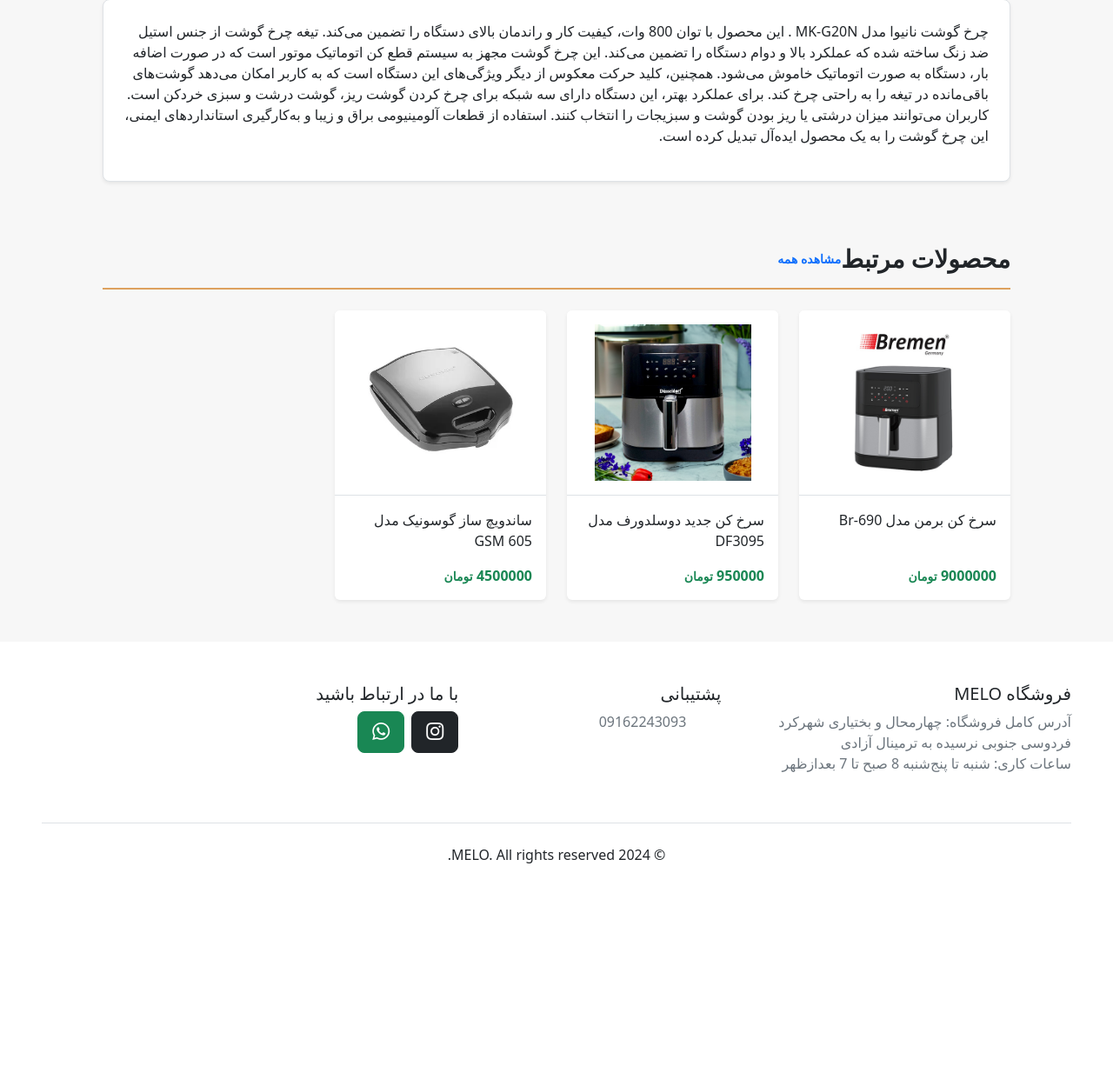
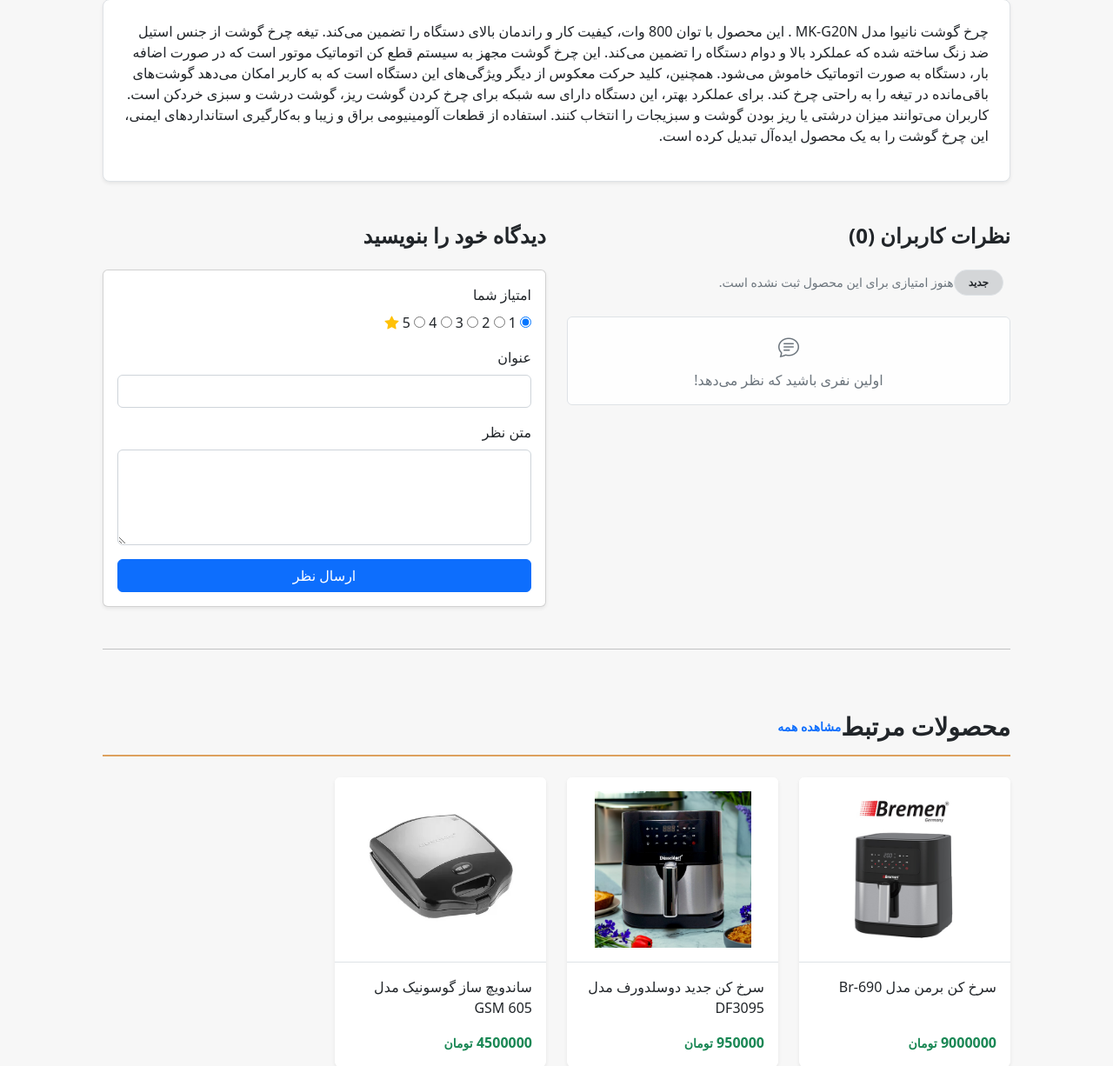
Before and after one commit to Arash1413/Mokhtarian_Store, a Django app: a page that uses store/templates/store/product/detail.html in a window 1280 px wide. Shown: the part 885-2111 px from the top of the page at 87% size. Before the commit the page ends 1878 px from the top, so only its background shows below. Run offline with Django 5.2, Linux system fonts and the light colour scheme; a user stored in the database is signed in; data comes from the database, SQL or seed files in the repository; data that the repository does not hold is empty; parts of the project's set-up code (start-up, migrations or seed data) failed here and were passed over; some libraries are stand-ins or nearby versions.

```diff
--- a/store/forms.py
+++ b/store/forms.py
@@ -5,6 +5,9 @@ from django.contrib.auth.models import User
 from django import forms
 from .models import ShippingAddress
 from .models import ShippingAddress, Customer
+from .models import Review
+
+
 
 class CustomUserCreationForm(UserCreationForm):
     phone_number = forms.CharField(
@@ -127,3 +130,13 @@ class PasswordResetForm(forms.Form):
         p2 = cleaned_data.get("confirm_password")
         if p1 and p2 and p1 != p2:
             raise forms.ValidationError("رمز عبور و تکرار آن مطابقت ندارند.")
+
+class ReviewForm(forms.ModelForm):
+    class Meta:
+        model = Review
+        fields = ['subject', 'comment', 'rating']
+        widgets = {
+            'subject': forms.TextInput(attrs={'class': 'form-control', 'placeholder': 'عنوان نظر'}),
+            'comment': forms.Textarea(attrs={'class': 'form-control', 'rows': 4, 'placeholder': 'متن نظر خود را بنویسید...'}),
+            'rating': forms.NumberInput(attrs={'class': 'form-control', 'min': 1, 'max': 5}),
+        }
--- a/store/models.py
+++ b/store/models.py
@@ -3,6 +3,7 @@ from django.contrib.auth.models import User
 from django.urls import reverse
 from simple_history.models import HistoricalRecords
 from django.contrib.auth.hashers import make_password
+from django.core.validators import MinValueValidator, MaxValueValidator
 
 
 
@@ -238,3 +239,23 @@ class Coupon(models.Model):
 
     def __str__(self):
         return self.code
+
+
+
+class Review(models.Model):
+    product = models.ForeignKey(Product, on_delete=models.CASCADE, related_name='reviews', verbose_name="محصول")
+    user = models.ForeignKey(User, on_delete=models.CASCADE, verbose_name="کاربر")
+    subject = models.CharField(max_length=100, blank=True, verbose_name="عنوان")
+    comment = models.TextField(max_length=500, verbose_name="متن نظر")
+    rating = models.IntegerField(default=1, validators=[MinValueValidator(1), MaxValueValidator(5)], verbose_name="امتیاز")
+    status = models.BooleanField(default=False, verbose_name="وضعیت تایید") # فقط با تایید مدیر نمایش داده شود
+    created_at = models.DateTimeField(auto_now_add=True)
+    updated_at = models.DateTimeField(auto_now=True)
+
+    def __str__(self):
+        return f"{self.subject} - {self.user.username}"
+
+    class Meta:
+        verbose_name = "نظر"
+        verbose_name_plural = "نظرات"
+        ordering = ['-created_at']
--- a/store/templates/store/product/detail.html
+++ b/store/templates/store/product/detail.html
@@ -178,6 +178,112 @@
             </div>
         </div>
     </div>
+    <!-- ==================== بخش نظرات و امتیازدهی ==================== -->
+<div class="row mt-5">
+    <div class="col-md-6">
+    <h4 class="fw-bold mb-4">نظرات کاربران ({{ reviews.count }})</h4>
+
+    <!-- 👇👇👇 شروع تغییرات: شرط بررسی وجود نظر 👇👇👇 -->
+    {% if reviews %}
+        <!-- حالت اول: اگر نظری وجود دارد، امتیاز و ستاره‌ها را نشان بده -->
+        <div class="mb-4">
+            <span class="fs-3 fw-bold text-warning">{{ average_rating|floatformat:1 }}</span>
+            <span class="text-muted">از 5</span>
+            <div class="text-warning">
+                <!-- نمایش ستاره‌ها -->
+                {% with ''|center:5 as range %}
+                {% for _ in range %}
+                    <i class="bi bi-star{% if forloop.counter <= average_rating|add:0.5 %}-fill{% endif %}"></i>
+                {% endfor %}
+                {% endwith %}
+            </div>
+        </div>
+    {% else %}
+        <!-- حالت دوم: اگر نظری نیست، بجای 0.0 این پیام را نشان بده -->
+        <div class="mb-4 d-flex align-items-center">
+            <span class="badge bg-secondary bg-opacity-25 text-dark border me-2 px-3 py-2 rounded-pill">جدید</span>
+            <span class="text-muted small">هنوز امتیازی برای این محصول ثبت نشده است.</span>
+        </div>
+    {% endif %}
+    <!-- 👆👆👆 پایان تغییرات 👆👆👆 -->
+
+    <!-- لیست نظرات -->
+    <div class="review-list" style="max-height: 400px; overflow-y: auto;">
+        {% for review in reviews %}
+        <div class="card mb-3 border-0 shadow-sm bg-light">
+            <div class="card-body">
+                <div class="d-flex justify-content-between align-items-center mb-2">
+                    <h6 class="fw-bold m-0">{{ review.user.get_full_name|default:review.user.username }}</h6>
+                    <small class="text-muted">{{ review.created_at|date:"Y/m/d" }}</small>
+                </div>
+                <div class="text-warning mb-2 small">
+                    {% with ''|center:5 as range %}
+                    {% for _ in range %}
+                        <i class="bi bi-star{% if forloop.counter <= review.rating %}-fill{% endif %}"></i>
+                    {% endfor %}
+                    {% endwith %}
+                </div>
+                <h6 class="text-dark fw-bold">{{ review.subject }}</h6>
+                <p class="card-text text-secondary small">{{ review.comment }}</p>
+            </div>
+        </div>
+        {% empty %}
+            <div class="alert alert-light border text-center text-muted">
+                <i class="bi bi-chat-text fs-4 d-block mb-2"></i>
+                اولین نفری باشید که نظر می‌دهد!
+            </div>
+        {% endfor %}
+    </div>
+</div>
+
+    <!-- فرم ارسال نظر -->
+    <div class="col-md-6">
+        <h4 class="fw-bold mb-4">دیدگاه خود را بنویسید</h4>
+
+        {% if user.is_authenticated %}
+            <div class="card shadow-sm">
+                <div class="card-body">
+                    <form action="{% url 'store:submit_review' product.id %}" method="POST">
+                        {% csrf_token %}
+
+                        <div class="mb-3">
+                            <label class="form-label">امتیاز شما</label>
+                            <div class="rating-css">
+                                <div class="star-icon">
+                                    <input type="radio" name="rating" value="1" checked> 1
+                                    <input type="radio" name="rating" value="2"> 2
+                                    <input type="radio" name="rating" value="3"> 3
+                                    <input type="radio" name="rating" value="4"> 4
+                                    <input type="radio" name="rating" value="5"> 5
+                                    <span class="text-muted ms-2"><i class="bi bi-star-fill text-warning"></i></span>
+                                </div>
+                            </div>
+                        </div>
+
+                        <div class="mb-3">
+                            <label class="form-label">عنوان</label>
+                            <input type="text" name="subject" class="form-control" required>
+                        </div>
+
+                        <div class="mb-3">
+                            <label class="form-label">متن نظر</label>
+                            <textarea name="comment" class="form-control" rows="4" required></textarea>
+                        </div>
+
+                        <button type="submit" class="btn btn-primary w-100">ارسال نظر</button>
+                    </form>
+                </div>
+            </div>
+        {% else %}
+            <div class="alert alert-warning text-center py-5">
+                <i class="bi bi-lock-fill display-4 mb-3 d-block"></i>
+                <h5>برای ثبت نظر باید وارد حساب کاربری خود شوید.</h5>
+                <a href="{% url 'login' %}?next={{ request.path }}" class="btn btn-dark mt-3 px-4">ورود / ثبت‌نام</a>
+            </div>
+        {% endif %}
+    </div>
+</div>
+<hr class="my-5">
 
     <!-- ==================== محصولات مرتبط ==================== -->
     {% if related_products %}
--- a/store/urls.py
+++ b/store/urls.py
@@ -31,6 +31,8 @@ urlpatterns = [
     path('forgot-password/verify/', views.verify_security_question, name='verify_security_question'),
     path('forgot-password/reset/', views.reset_password_confirm, name='reset_password_confirm'),
 
+    path('submit_review/<int:product_id>/', views.submit_review, name='submit_review'),
+
     # آدرس‌های داینامیک در انتها
     path('category/<slug:category_slug>/', views.product_list, name='product_list_by_category'),
 
--- a/store/views.py
+++ b/store/views.py
@@ -21,10 +21,11 @@ from django.contrib.auth import login
 from .utils_shipping import calculate_shipping_cost
 import logging
 import secrets
-from .forms import UsernameRecoveryForm, SecurityAnswerForm, PasswordResetForm
+from .forms import UsernameRecoveryForm, SecurityAnswerForm, PasswordResetForm, ReviewForm
 from .telegram_utils import send_bale_order_notification
 from django.utils import timezone
-from .models import Coupon
+from .models import Coupon, Review
+from django.db.models import Avg # برای محاسبه میانگین امتیاز
 
 logger = logging.getLogger(__name__)
 
@@ -53,7 +54,20 @@ def product_list(request, category_slug=None):
 def product_detail(request, slug):
     product = get_object_or_404(Product, slug=slug, available=True)
     related_products = Product.objects.filter(category=product.category, available=True).exclude(slug=slug).order_by('?')[:4]
-    context = {'product': product, 'related_products': related_products}
+
+    # دریافت نظرات تایید شده
+    reviews = Review.objects.filter(product=product, status=True)
+
+    # محاسبه میانگین امتیاز
+    average_rating = reviews.aggregate(Avg('rating'))['rating__avg'] or 0
+
+    context = {
+        'product': product,
+        'related_products': related_products,
+        'reviews': reviews,
+        'average_rating': average_rating,
+        'review_form': ReviewForm() # فرم خالی برای ارسال به قالب
+    }
     return render(request, 'store/product/detail.html', context)
 
 def search(request):
@@ -627,3 +641,42 @@ def coupon_apply(request):
         messages.error(request, 'کد تخفیف معتبر نیست.')
 
     return redirect('cart:cart_detail')
+
+
+
+def submit_review(request, product_id):
+    if request.method == 'POST':
+        try:
+            # بررسی لاگین بودن کاربر
+            if not request.user.is_authenticated:
+                messages.error(request, "برای ثبت نظر ابتدا باید وارد حساب کاربری خود شوید.")
+                return redirect('login')
+
+            product = get_object_or_404(Product, id=product_id)
+
+            # بررسی اینکه آیا کاربر قبلا نظر داده یا نه (اختیاری)
+            # اگر می‌خواهید هر کاربر فقط یک نظر بدهد، کامنت زیر را فعال کنید:
+            # if Review.objects.filter(user=request.user, product=product).exists():
+            # messages.warning(request, "شما قبلاً برای این محصول نظر ثبت کرده‌اید.")
+            #     return redirect(product.get_absolute_url())
+
+            form = ReviewForm(request.POST)
+            if form.is_valid():
+                data = form.save(commit=False)
+                data.subject = form.cleaned_data['subject']
+                data.rating = form.cleaned_data['rating']
+                data.comment = form.cleaned_data['comment']
+                data.product = product
+                data.user = request.user
+                data.save()
+                messages.success(request, "نظر شما با موفقیت ثبت شد و پس از تایید مدیریت نمایش داده می‌شود.")
+                return redirect(product.get_absolute_url())
+            else:
+                messages.error(request, "اطلاعات فرم صحیح نیست.")
+                return redirect(product.get_absolute_url())
+
+        except Exception as e:
+            messages.error(request, f"خطا در ثبت نظر: {e}")
+            return redirect('store:product_list')
+
+    return redirect('store:product_list')
```
Also changed, not shown: store/admin.py (+8 -1 lines), store/migrations/0023_review.py (added).
